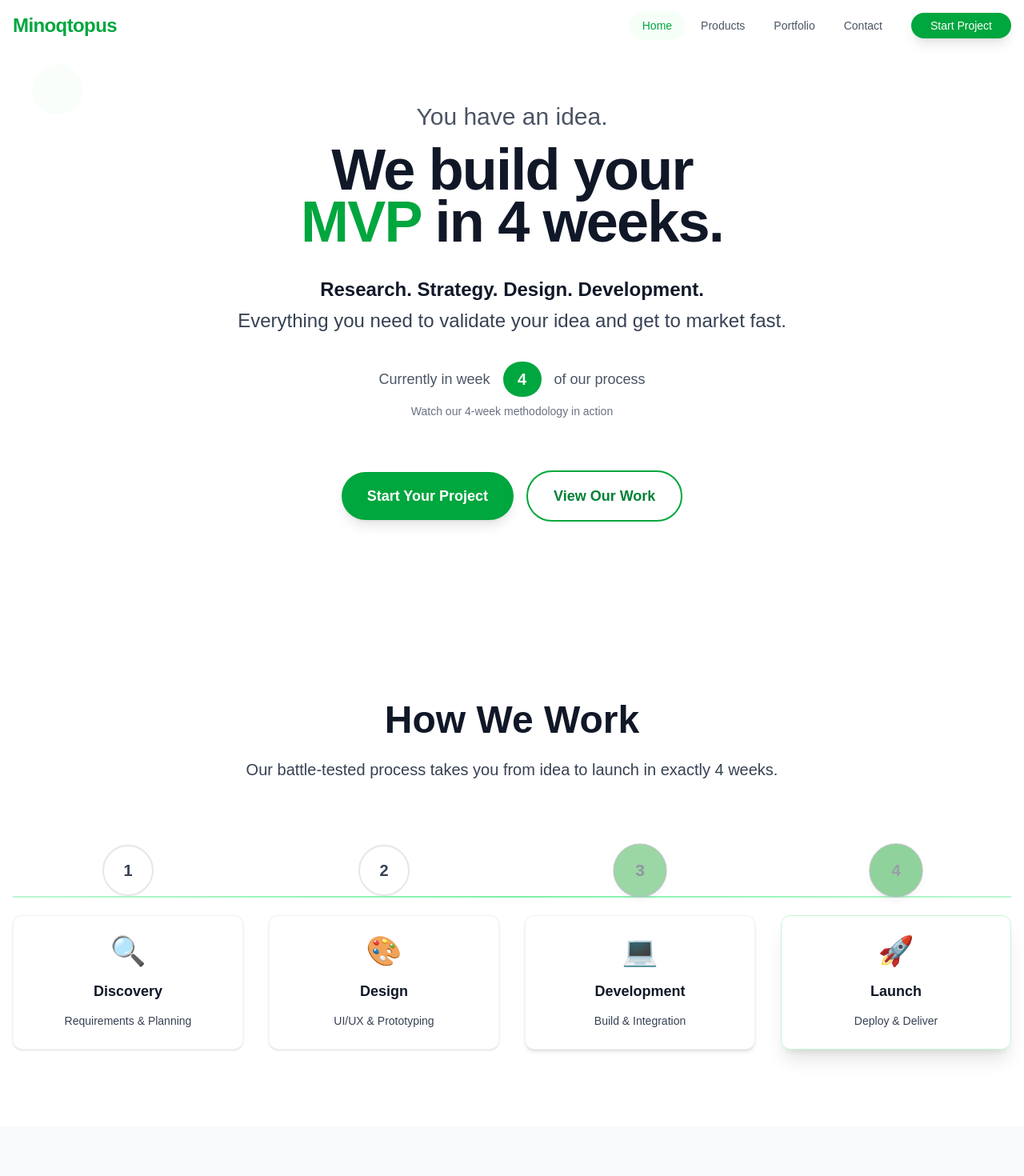
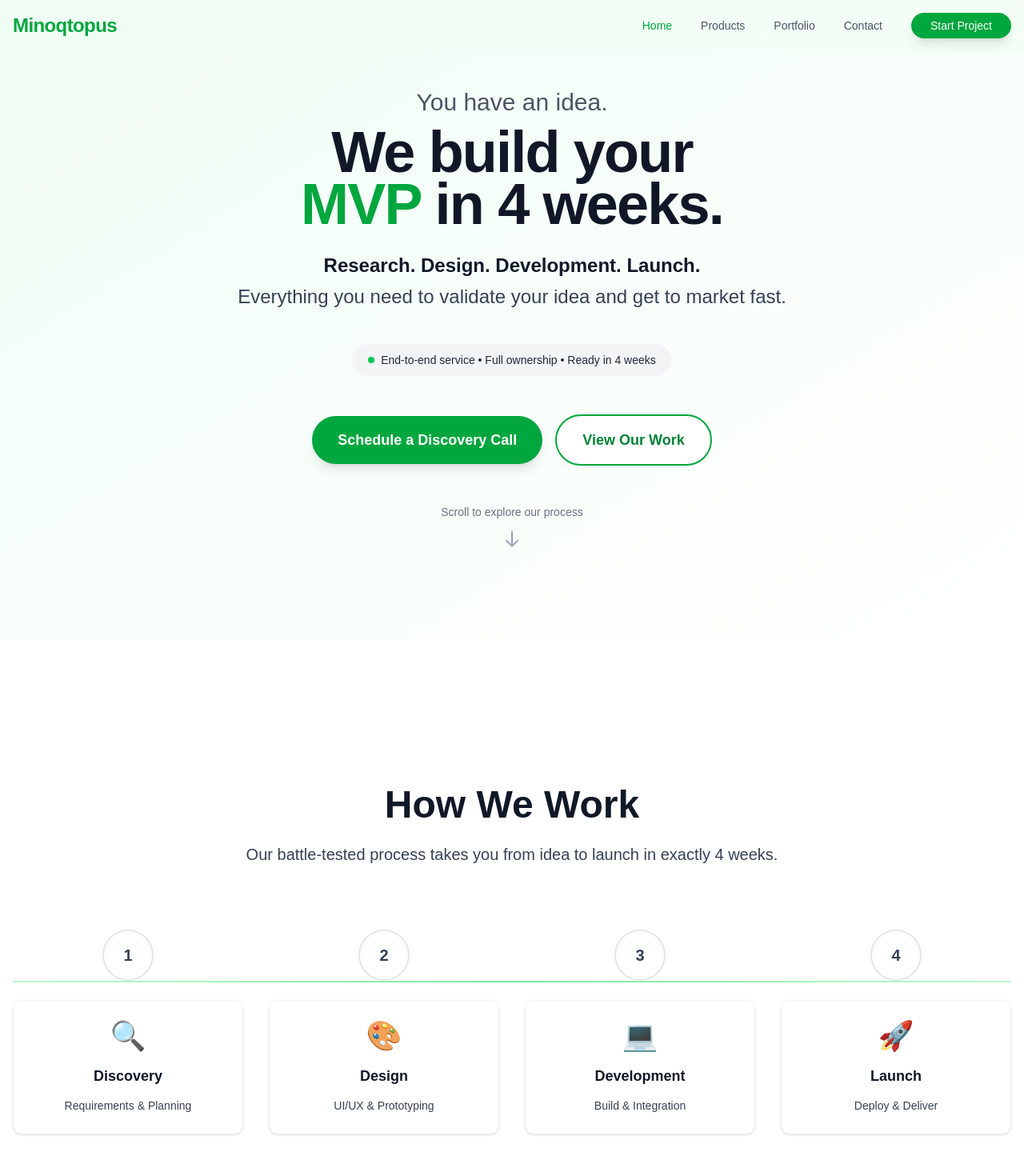
Before and after one commit to Minoqtopus/website, a Next.js app: page / in a window 1280 px wide. Shown: the top 1470 px of the page at 80% size. Built offline with nearby package versions, Linux system fonts and the light colour scheme.

Commit message:
feat: style the hero section of the landing page.

```diff
--- a/src/app/(public)/page.tsx
+++ b/src/app/(public)/page.tsx
@@ -1,20 +1,8 @@
 "use client";
 
-import { homeCopy } from "@/lib/copy/pages/home";
-import { useEffect, useState } from "react";
 import { ScrollReveal } from "@/components/ui/ScrollReveal";
 
 export default function Home() {
-  const [currentWeek, setCurrentWeek] = useState(1);
-
-  useEffect(() => {
-    const interval = setInterval(() => {
-      setCurrentWeek((prev) => (prev === 4 ? 1 : prev + 1));
-    }, 2000);
-
-    return () => clearInterval(interval);
-  }, []);
-
   const weeks = [
     { number: 1, title: "Discovery", description: "Requirements & Planning", icon: "🔍" },
     { number: 2, title: "Design", description: "UI/UX & Prototyping", icon: "🎨" },
@@ -23,73 +11,94 @@ export default function Home() {
   ];
 
   return (
-    <div className="min-h-screen bg-gradient-mesh-subtle relative overflow-hidden">
-      {/* Subtle background elements */}
-      <div className="absolute inset-0 overflow-hidden pointer-events-none opacity-30">
-        <div className="absolute top-20 left-10 w-16 h-16 bg-green-50 rounded-full"></div>
-        <div className="absolute bottom-40 right-20 w-12 h-12 bg-green-100 rounded-lg rotate-12"></div>
-        <div className="absolute top-1/2 left-20 w-8 h-8 bg-green-50 rounded-full"></div>
+    <div className="scroll-smooth">
+      {/* Smooth scroll navigation */}
+      <style jsx global>{`
+        html {
+          scroll-behavior: smooth;
+        }
+        section {
+          scroll-snap-align: start;
+        }
+        .scroll-container {
+          scroll-snap-type: y mandatory;
+          overflow-y: scroll;
+          height: 100vh;
+        }
+      `}</style>
+      {/* Section 1: Hero - Full Height */}
+      <section className="min-h-screen bg-gradient-to-br from-green-50 via-green-25 to-white relative overflow-hidden flex items-center justify-center">
+        {/* Clean background */}
+        <div className="absolute inset-0 overflow-hidden pointer-events-none">
+
         </div>
 
-      <main className="container mx-auto px-4 pt-32 pb-16 relative z-10">
+        <main className="container mx-auto px-4 relative z-10">
           <div className="text-center max-w-6xl mx-auto">
             {/* Crystal clear value proposition */}
-          <div className="mb-16">
+            <div className="mb-10">
               {/* Main promise - what we do */}
-            <div className="mb-8">
-              <h1 className="text-2xl md:text-3xl text-gray-600 mb-4 font-medium">
+              <div className="mb-6">
+                <h1 className="text-xl sm:text-2xl lg:text-3xl text-gray-600 mb-3 font-medium">
                   You have an idea.
                 </h1>
-              <h2 className="text-5xl md:text-7xl font-black mb-6 tracking-tight text-gray-900 leading-[0.9]">
+                <h2 className="text-4xl sm:text-5xl md:text-6xl lg:text-7xl font-black mb-4 tracking-tight text-gray-900 leading-[0.85] sm:leading-[0.9]">
                   We build your<br />
                   <span className="text-green-600">MVP</span> in 4 weeks.
                 </h2>
               </div>
 
               {/* What we handle */}
-            <div className="mb-8">
-              <p className="text-xl md:text-2xl text-gray-700 max-w-4xl mx-auto leading-relaxed">
-                <span className="font-semibold text-gray-900">Research. Strategy. Design. Development.</span><br />
-                Everything you need to validate your idea and get to market fast.
+              <div className="mb-10">
+                <p className="text-lg sm:text-xl lg:text-2xl text-gray-700 max-w-4xl mx-auto px-4 sm:px-0 leading-relaxed">
+                  <span className="font-semibold text-gray-900">Research. Design. Development. Launch.</span><br className="hidden sm:block" />
+                  <span className="sm:hidden"> </span>Everything you need to validate your idea and get to market fast.
                 </p>
               </div>
 
-            {/* Live counter showing current week */}
-            <div className="flex items-center justify-center gap-4 text-lg font-medium text-gray-600 mb-2">
-              <span>Currently in week</span>
-              <span className="bg-green-600 text-white px-4 py-2 rounded-full text-xl font-bold min-w-[3rem] text-center">
-                {currentWeek}
-              </span>
-              <span>of our process</span>
+              {/* Key differentiator */}
+              <div className="mb-12 flex justify-center">
+                <div className="inline-flex items-center gap-2 bg-gray-100 px-5 py-2.5 rounded-full">
+                  <div className="w-2 h-2 rounded-full bg-green-500"></div>
+                  <span className="text-sm font-medium text-gray-800">End-to-end service • Full ownership • Ready in 4 weeks</span>
                 </div>
-            <p className="text-sm text-gray-500">
-              Watch our 4-week methodology in action
-            </p>
+              </div>
             </div>
 
             {/* CTA Section */}
-          <ScrollReveal className="mb-16">
-            <div className="flex flex-col sm:flex-row gap-4 justify-center items-center">
+            <ScrollReveal className="mb-12">
+              <div className="flex flex-col sm:flex-row gap-3 sm:gap-4 justify-center items-center px-4 sm:px-0">
                 <a
-                href={homeCopy.hero.cta.primary.href}
-                className="bg-green-600 text-white px-8 py-4 rounded-full text-lg font-semibold hover:bg-green-700 transition-all duration-300 shadow-lg hover:shadow-xl hover:scale-105"
+                  href="/contact"
+                  className="w-full sm:w-auto bg-green-600 text-white px-6 sm:px-8 py-3 sm:py-4 rounded-full text-base sm:text-lg font-semibold hover:bg-green-700 transition-all duration-300 shadow-lg hover:shadow-xl hover:scale-105 text-center"
                 >
-                {homeCopy.hero.cta.primary.text}
+                  Schedule a Discovery Call
                 </a>
                 <a
-                href={homeCopy.hero.cta.secondary.href}
-                className="border-2 border-green-600 text-green-700 px-8 py-4 rounded-full text-lg font-semibold hover:bg-green-50 hover:border-green-700 transition-all duration-300 bg-white"
+                  href="/portfolio"
+                  className="w-full sm:w-auto border-2 border-green-600 text-green-700 px-6 sm:px-8 py-3 sm:py-4 rounded-full text-base sm:text-lg font-semibold hover:bg-green-50 hover:border-green-700 transition-all duration-300 bg-white text-center"
                 >
-                {homeCopy.hero.cta.secondary.text}
+                  View Our Work
                 </a>
               </div>
             </ScrollReveal>
+
+            {/* Scroll indicator */}
+            <div className="flex flex-col items-center mt-8 md:mt-12">
+              <p className="text-xs sm:text-sm text-gray-500 mb-3 md:mb-4 px-4 text-center">Scroll to explore our process</p>
+              <div className="animate-bounce">
+                <svg className="w-5 h-5 sm:w-6 sm:h-6 text-gray-400" fill="none" stroke="currentColor" viewBox="0 0 24 24">
+                  <path strokeLinecap="round" strokeLinejoin="round" strokeWidth={2} d="M19 14l-7 7m0 0l-7-7m7 7V3" />
+                </svg>
+              </div>
+            </div>
           </div>
         </main>
+      </section>
 
       {/* How We Work - Streamlined Process */}
-      <section className="py-24 bg-white relative overflow-hidden">
-        <div className="container mx-auto px-4">
+      <section className="min-h-screen bg-white relative overflow-hidden flex items-center justify-center">
+        <div className="container mx-auto px-4 py-16">
           {/* Section Title */}
           <ScrollReveal className="text-center mb-20">
             <h2 className="text-4xl md:text-5xl font-bold text-gray-900 mb-6">How We Work</h2>
@@ -109,21 +118,13 @@ export default function Home() {
                   <div className="relative z-10">
                     {/* Week Number Badge */}
                     <div className="flex justify-center mb-6">
-                      <div className={`w-16 h-16 rounded-full flex items-center justify-center text-xl font-bold transition-all duration-500 ${
-                        currentWeek === week.number
-                          ? 'bg-green-600 text-white scale-110 shadow-lg'
-                          : 'bg-white border-2 border-gray-200 text-gray-700'
-                      }`}>
+                      <div className="w-16 h-16 rounded-full flex items-center justify-center text-xl font-bold transition-all duration-300 bg-white border-2 border-gray-200 text-gray-700 hover:bg-green-600 hover:text-white hover:border-green-600">
                         {week.number}
                       </div>
                     </div>
 
                     {/* Content Card */}
-                    <div className={`bg-white rounded-xl p-6 text-center transition-all duration-300 ${
-                      currentWeek === week.number
-                        ? 'shadow-xl border-2 border-green-200'
-                        : 'shadow-sm hover:shadow-md border border-gray-100'
-                    }`}>
+                    <div className="bg-white rounded-xl p-6 text-center transition-all duration-300 shadow-sm hover:shadow-lg border border-gray-100 hover:border-green-200">
                       <div className="text-4xl mb-4">{week.icon}</div>
                       <h3 className="text-lg font-bold text-gray-900 mb-3">{week.title}</h3>
                       <p className="text-gray-700 text-sm leading-relaxed">{week.description}</p>
@@ -137,8 +138,8 @@ export default function Home() {
       </section>
 
       {/* What We Handle - Core Services */}
-      <section className="py-24 bg-gray-50">
-        <div className="container mx-auto px-4">
+      <section className="min-h-screen bg-gray-50 flex items-center justify-center">
+        <div className="container mx-auto px-4 py-16">
           <ScrollReveal className="text-center mb-16">
             <h2 className="text-4xl md:text-5xl font-bold text-gray-900 mb-6">What We Handle</h2>
             <p className="text-xl text-gray-700 max-w-3xl mx-auto">
@@ -245,8 +246,8 @@ export default function Home() {
       </section>
 
       {/* Final CTA - Ready to Start */}
-      <section className="py-24 bg-white">
-        <div className="container mx-auto px-4">
+      <section className="min-h-screen bg-white flex items-center justify-center">
+        <div className="container mx-auto px-4 py-16">
           <ScrollReveal className="max-w-4xl mx-auto text-center">
             <div className="bg-gradient-to-r from-green-50 to-green-100 rounded-3xl p-12 shadow-sm">
               <h2 className="text-4xl md:text-5xl font-bold text-gray-900 mb-6">
@@ -254,7 +255,7 @@ export default function Home() {
               </h2>
               <p className="text-xl text-gray-700 mb-8 max-w-2xl mx-auto">
                 Join the startups that have launched successful MVPs with our proven 4-week process.
-                Let's turn your idea into reality.
+                Let&apos;s turn your idea into reality.
               </p>
 
               <div className="flex flex-col sm:flex-row gap-4 justify-center items-center">
@@ -277,8 +278,8 @@ export default function Home() {
       </section>
 
       {/* Trust Indicators */}
-      <section className="py-16 bg-gray-50">
-        <div className="container mx-auto px-4">
+      <section className="min-h-screen bg-gray-50 flex items-center justify-center">
+        <div className="container mx-auto px-4 py-16">
           <ScrollReveal className="text-center">
             <p className="text-gray-500 text-sm mb-6">Trusted by startups and enterprises</p>
             <div className="flex justify-center items-center space-x-8 opacity-40">
--- a/src/app/globals.css
+++ b/src/app/globals.css
@@ -17,3 +17,8 @@ body {
   color: var(--foreground);
   font-family: Arial, Helvetica, sans-serif;
 }
+
+@keyframes gentleFloat {
+  0%, 100% { transform: translateY(0px) translateX(0px); }
+  50% { transform: translateY(-15px) translateX(5px); }
+}
--- a/src/components/navigation/PublicNav.tsx
+++ b/src/components/navigation/PublicNav.tsx
@@ -27,8 +27,8 @@ export default function Navigation() {
   return (
     <nav className={`fixed top-0 left-0 right-0 z-50 transition-all duration-300 ${
       isScrolled
-        ? 'bg-white/90 backdrop-blur-lg border-b border-green-100/50 shadow-sm'
-        : 'bg-transparent'
+        ? 'bg-green-50/90 backdrop-blur-lg border-b border-green-100/50 shadow-sm'
+        : 'bg-green-50/60 backdrop-blur-sm'
     }`}>
       <div className="container mx-auto px-4">
         <div className="flex justify-between items-center h-16">
```
Lines whose indentation alone changed are shown as unchanged.
